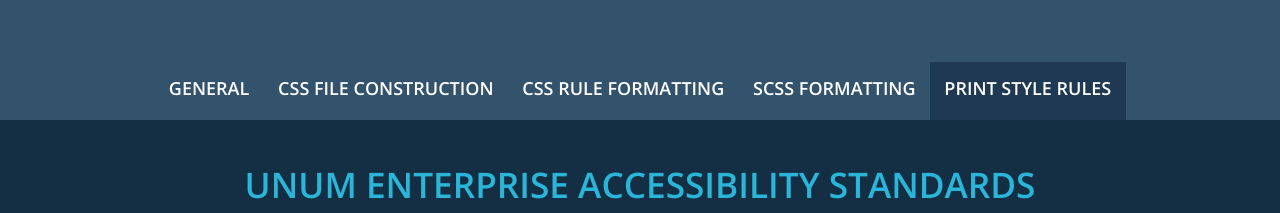
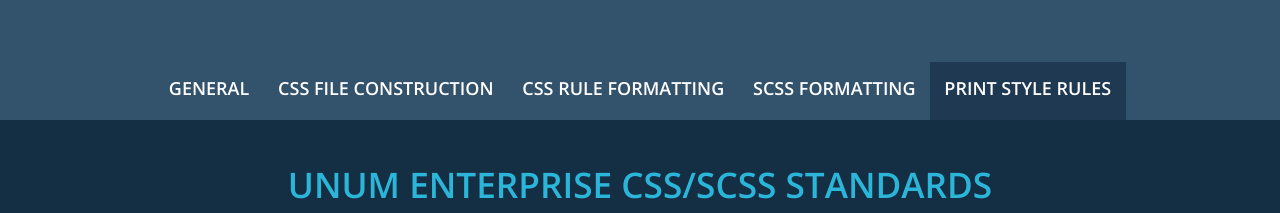
Before and after one commit to unumux/enterprise-css-standards, a website: page print.html in a window 1280 px wide. Shown: the top 213 px of the page. Drawn offline with nearby package versions, Linux system fonts and the light colour scheme.

Commit message:
content updates

```diff
--- a/print.html
+++ b/print.html
@@ -42,7 +42,7 @@
         </div>
 
         <h1 class="willow-page-header__heading">
-            Unum Enterprise Accessibility Standards
+            Unum Enterprise CSS/SCSS Standards
         </h1>
         <h2 class="willow-page-header__subheading">
             Print Stylesheet Best Practices and Rules
```
Also changed, not shown: scss.html (+2 -7 lines).
